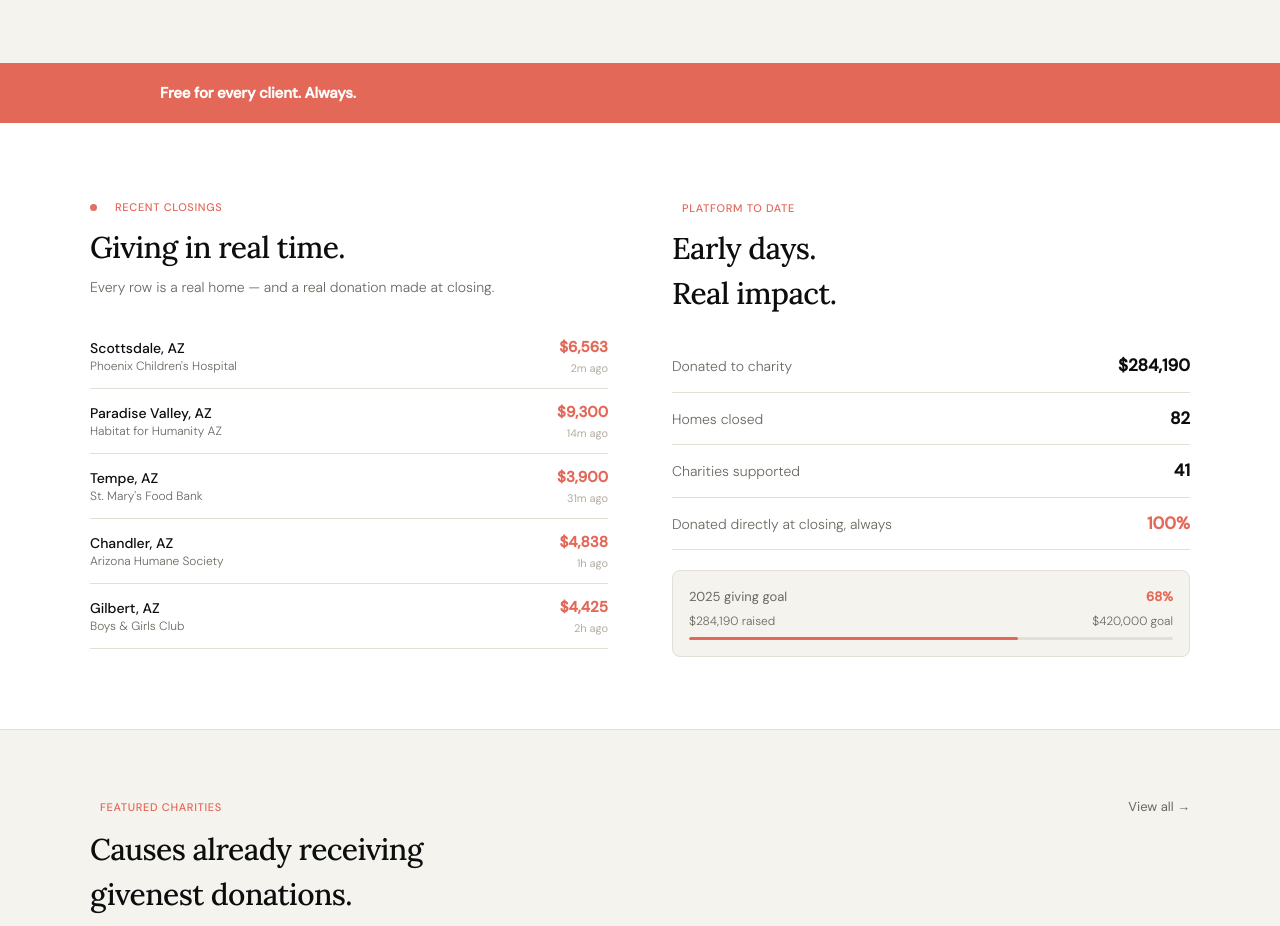
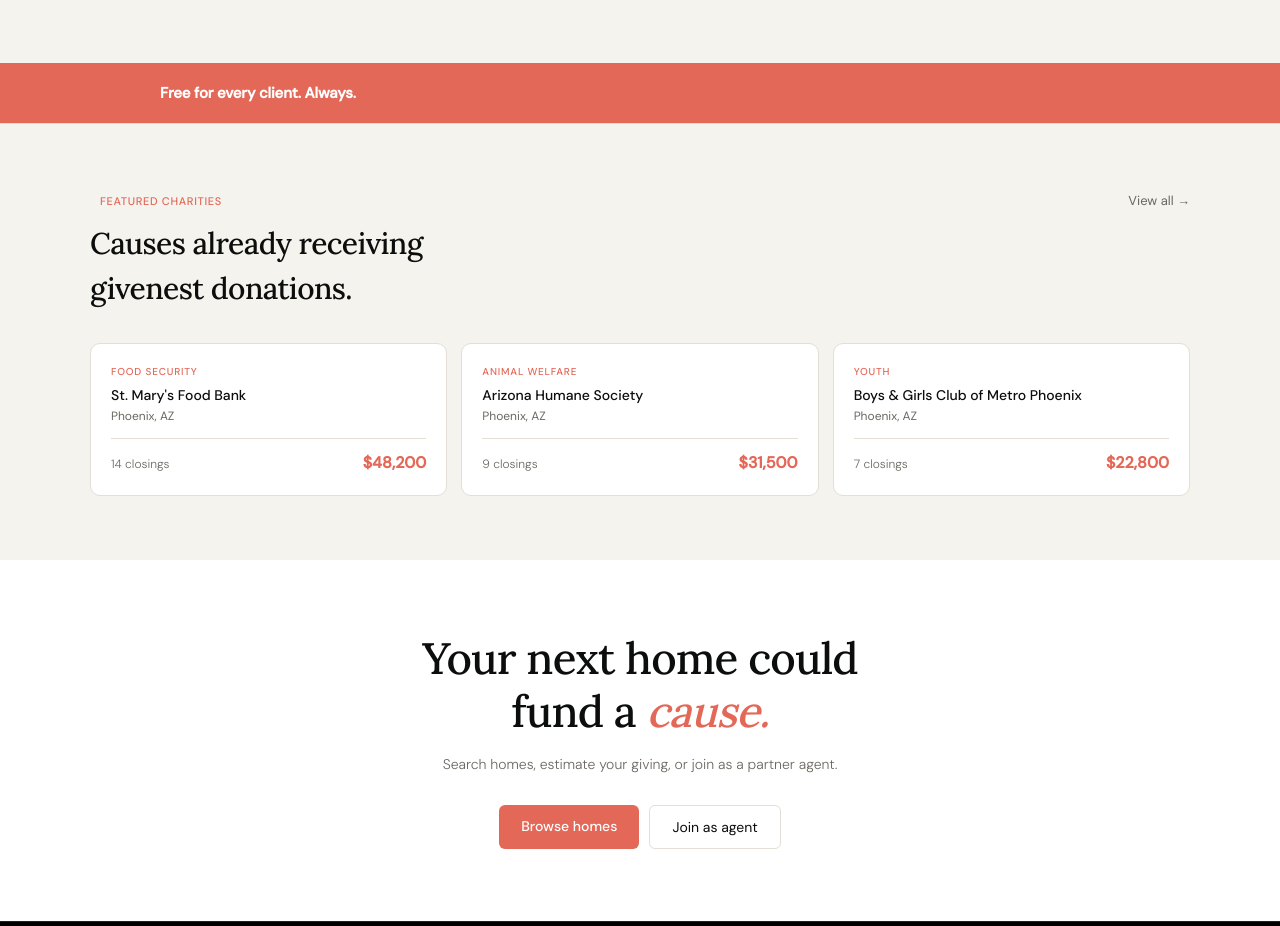
Before and after one commit to dtess85/givenest, a Next.js app: page / in a window 1280 px wide. Shown: the part 1221-2147 px from the top of the page. Built offline with nearby package versions, Linux system fonts and the light colour scheme.

Commit message:
Hide FeedAndStats section on home page

```diff
--- a/app/(public)/page.tsx
+++ b/app/(public)/page.tsx
@@ -1,7 +1,7 @@
 import Hero from "@/components/home/Hero";
 import MathStrip from "@/components/home/MathStrip";
 import HowItWorks from "@/components/home/HowItWorks";
-import FeedAndStats from "@/components/home/FeedAndStats";
+// import FeedAndStats from "@/components/home/FeedAndStats";
 import FeaturedCharities from "@/components/home/FeaturedCharities";
 import FinalCTA from "@/components/home/FinalCTA";
 
@@ -11,7 +11,7 @@ export default function Home() {
       <Hero />
       <MathStrip />
       <HowItWorks />
-      <FeedAndStats />
+      {/* <FeedAndStats /> */}
       <FeaturedCharities />
       <FinalCTA />
     </>
```
